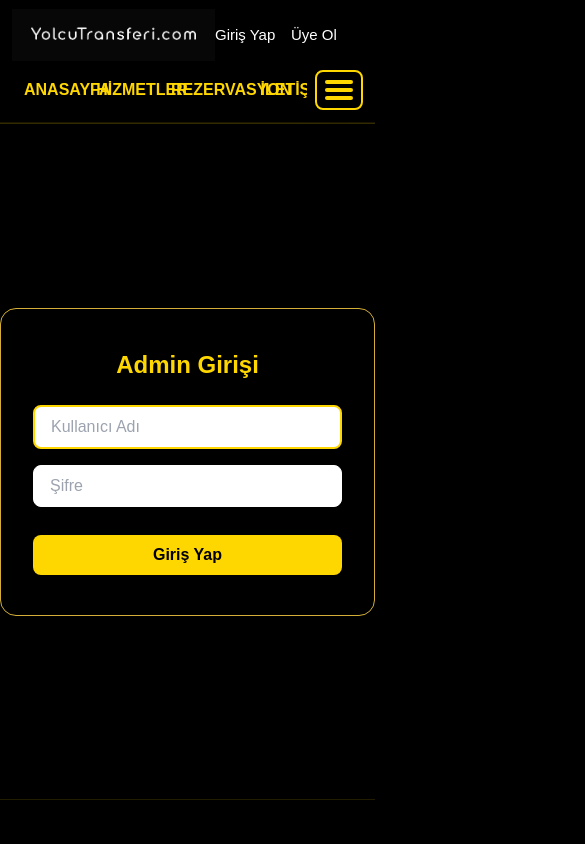
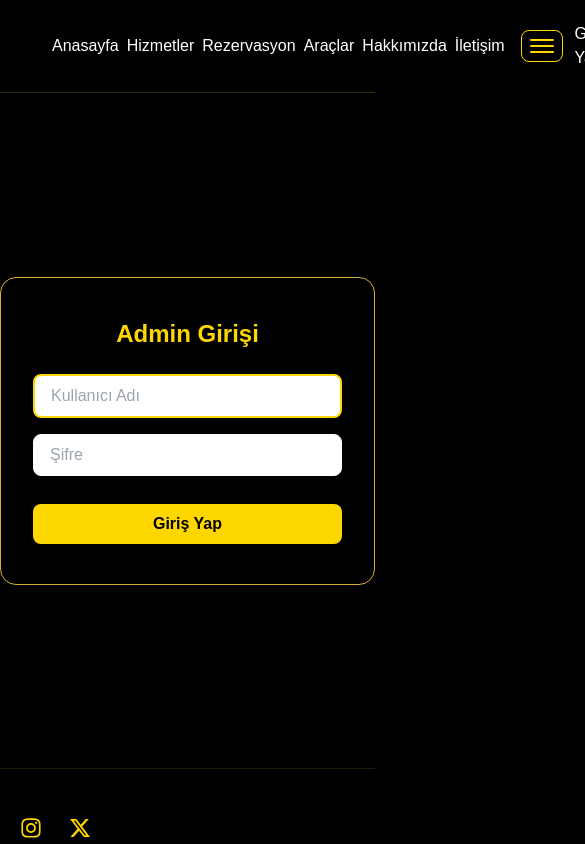
Before and after one commit to haliltayfur/yolcutransferi, a Next.js app: page /admin in a window 390 px wide. Shown: the top 844 px of the page, 585 px wide, since content can reach past the window. Built offline with nearby package versions, Linux system fonts and the light colour scheme.

Commit message:
Update Header.jsx

```diff
--- a/components/Header.jsx
+++ b/components/Header.jsx
@@ -5,7 +5,7 @@ import Image from "next/image";
 import { FaWhatsapp, FaInstagram } from "react-icons/fa";
 import { SiX } from "react-icons/si";
 
-// Menü tanımları
+// Menü
 const desktopMenu = [
   { name: "Anasayfa", href: "/" },
   { name: "Hizmetler", href: "/hizmetler" },
@@ -13,25 +13,6 @@ const desktopMenu = [
   { name: "Araçlar", href: "/araclar" },
   { name: "Hakkımızda", href: "/hakkimizda" },
   { name: "İletişim", href: "/iletisim" },
-];
-const desktopBurger = [
-  { name: "Araçlar", href: "/araclar" },
-  { name: "Şoför Başvurusu", href: "/sofor-basvuru" },
-  { name: "İş Birliği", href: "/is-birligi" },
-  { name: "Firma Başvurusu", href: "/firma-basvuru" },
-  { name: "Aracı Başvurusu", href: "/araci-basvuru" },
-];
-const mobileMenu = [
-  { name: "Anasayfa", href: "/" },
-  { name: "Hizmetler", href: "/hizmetler" },
-  { name: "Rezervasyon", href: "/rezervasyon" },
-  { name: "İletişim", href: "/iletisim" },
-];
-const mobileBurger = [
-  { name: "Araçlar", href: "/araclar" },
-  { name: "Şoför Başvurusu", href: "/sofor-basvuru" },
-  { name: "Hakkımızda", href: "/hakkimizda" },
-  { name: "S.S.S.", href: "/sss" },
 ];
 
 export default function Header() {
@@ -78,36 +59,31 @@ export default function Header() {
   }, [menuOpen]);
 
   return (
-    <header className="w-full bg-black backdrop-blur-md shadow-2xl z-40 relative border-b border-[#FFD70033]">
-      {isDesktop ? (
-        <div className="flex items-center justify-between px-6 lg:px-14 py-2 w-full" style={{ minHeight: 100 }}>
+    <header className="w-full bg-black backdrop-blur-md shadow-lg z-40 relative border-b border-[#FFD70033]">
+      <div className="flex items-center justify-between px-7 lg:px-16 py-2 w-full" style={{ minHeight: 86 }}>
         {/* Logo */}
-          <Link href="/" className="flex items-center min-w-0" style={{ height: "90px" }}>
+        <Link href="/" className="flex items-center min-w-0" style={{ height: "76px" }}>
           <Image
             src="/LOGO.png"
             alt="Logo"
-              width={260}
-              height={90}
+            width={185}
+            height={76}
             priority
             style={{
               width: "auto",
-                height: "82px",
-                maxHeight: "90px",
+              height: "54px",
+              maxHeight: "76px",
               objectFit: "contain"
             }}
           />
         </Link>
         {/* Menü */}
-          <nav className="flex items-center gap-3 flex-shrink-0 ml-6">
-            {desktopMenu.map((item, i) => (
+        <nav className="flex items-center gap-2 flex-shrink-0 ml-6">
+          {desktopMenu.map((item) => (
             <Link
               key={item.href}
               href={item.href}
-                className="text-gold px-4 py-2 font-extrabold text-[20px] hover:bg-[#ffd70016] hover:text-yellow-300 transition-colors duration-150 rounded-xl tracking-wide shadow-sm uppercase"
-                style={{
-                  marginRight: i !== desktopMenu.length - 1 ? 4 : 0,
-                  letterSpacing: ".03em"
-                }}
+              className="header-menu-link"
             >
               {item.name}
             </Link>
@@ -115,208 +91,94 @@ export default function Header() {
           {/* Hamburger */}
           <button
             ref={burgerRef}
-              className="flex flex-col gap-1 p-2 rounded-lg border-2 border-gold bg-[#0a0a0a] hover:scale-105 transition-all duration-150 ml-2 shadow-xl"
+            className="flex flex-col gap-1 p-2 rounded-lg border border-gold bg-black/70 ml-2"
             onClick={() => setMenuOpen(!menuOpen)}
             aria-label="Menü"
           >
-              <span className="block w-8 h-1 bg-gold rounded-xl transition-all"></span>
-              <span className="block w-8 h-1 bg-gold rounded-xl transition-all"></span>
-              <span className="block w-8 h-1 bg-gold rounded-xl transition-all"></span>
+            <span className="block w-6 h-0.5 bg-gold rounded"></span>
+            <span className="block w-6 h-0.5 bg-gold rounded"></span>
+            <span className="block w-6 h-0.5 bg-gold rounded"></span>
           </button>
         </nav>
         {/* Sağda giriş/üye ol + sosyal */}
-          <div className="flex items-center gap-4 ml-5">
+        <div className="flex items-center gap-3 ml-3">
           <Link
             href="/login"
-              className="lux-btn"
-              style={{ minWidth: 98, fontWeight: 800 }}
+            className="header-btn"
           >
             Giriş Yap
           </Link>
           <Link
             href="/register"
-              className="lux-btn lux-btn-outline"
-              style={{ minWidth: 98, fontWeight: 800 }}
+            className="header-btn header-btn-outline"
           >
             Üye Ol
           </Link>
-            <a href="https://wa.me/905395267569" target="_blank" rel="noopener noreferrer" className="social-icon">
+          <a href="https://wa.me/905395267569" target="_blank" rel="noopener noreferrer" className="header-social">
             <FaWhatsapp className="w-7 h-7" />
           </a>
-            <a href="https://www.instagram.com/yolcutransferi/" target="_blank" rel="noopener noreferrer" className="social-icon">
+          <a href="https://www.instagram.com/yolcutransferi/" target="_blank" rel="noopener noreferrer" className="header-social">
             <FaInstagram className="w-7 h-7" />
           </a>
-            <a href="https://x.com/yolcutransferi" target="_blank" rel="noopener noreferrer" className="social-icon">
+          <a href="https://x.com/yolcutransferi" target="_blank" rel="noopener noreferrer" className="header-social">
             <SiX className="w-7 h-7" />
           </a>
         </div>
-          {/* Hamburger açılır menü */}
-          {menuOpen && (
-            <nav
-              ref={menuBoxRef}
-              className="absolute bg-[#1b1a17] border-2 border-gold rounded-2xl shadow-2xl animate-fade-in"
-              style={{
-                top: menuCoords.top + 2,
-                left: menuCoords.left,
-                minWidth: 220,
-                maxWidth: 260,
-                zIndex: 99,
-              }}
-            >
-              <div className="flex flex-col gap-0 py-2">
-                {desktopBurger.map((item) => (
-                  <Link
-                    key={item.href}
-                    href={item.href}
-                    className="py-2 px-6 border-b border-gold last:border-0 hover:bg-black/50 transition text-gold font-semibold text-[17px] tracking-tight"
-                    onClick={() => setMenuOpen(false)}
-                  >
-                    {item.name}
-                  </Link>
-                ))}
       </div>
-            </nav>
-          )}
-        </div>
-      ) : (
-        <>
-          {/* Mobil: Logo + Giriş/Üye Ol */}
-          <div className="flex items-center justify-between px-3 pt-2 pb-1 w-full" style={{ minHeight: 66 }}>
-            <Link href="/" className="flex items-center">
-              <Image
-                src="/LOGO.png"
-                alt="Logo"
-                width={135}
-                height={55}
-                priority
-                style={{
-                  width: "auto",
-                  height: "54px",
-                  minWidth: "90px",
-                  maxHeight: "66px",
-                  objectFit: "contain"
-                }}
-              />
-            </Link>
-            <div className="flex gap-1 flex-shrink-0">
-              <Link
-                href="/login"
-                className="lux-btn min-w-[72px] py-1.5 text-[15px]"
-              >
-                Giriş Yap
-              </Link>
-              <Link
-                href="/register"
-                className="lux-btn lux-btn-outline min-w-[72px] py-1.5 text-[15px]"
-              >
-                Üye Ol
-              </Link>
-            </div>
-          </div>
-          {/* Menü + Hamburger */}
-          <div className="flex items-center justify-between px-3 pt-1 pb-1 w-full">
-            <nav className="flex flex-row items-center gap-1 justify-start overflow-x-auto flex-1">
-              {mobileMenu.map((item) => (
-                <Link
-                  key={item.href}
-                  href={item.href}
-                  className="text-gold px-3 py-1 font-bold text-[16px] hover:bg-[#ffd70011] hover:text-yellow-300 transition-colors rounded-lg whitespace-nowrap uppercase"
-                  style={{ minWidth: 54, textAlign: "center" }}
-                >
-                  {item.name}
-                </Link>
-              ))}
-            </nav>
-            {/* Hamburger */}
-            <button
-              ref={burgerRef}
-              className="flex flex-col gap-1 p-2 rounded-lg border-2 border-gold bg-black/90 ml-2 shadow-xl hover:scale-110 transition-all duration-150"
-              onClick={() => setMenuOpen(!menuOpen)}
-              aria-label="Menü"
-            >
-              <span className="block w-7 h-1 bg-gold rounded-xl transition-all"></span>
-              <span className="block w-7 h-1 bg-gold rounded-xl transition-all"></span>
-              <span className="block w-7 h-1 bg-gold rounded-xl transition-all"></span>
-            </button>
-            {/* Hamburger açılır menü */}
-            {menuOpen && (
-              <nav
-                ref={menuBoxRef}
-                className="absolute bg-[#1b1a17] border-2 border-gold rounded-2xl shadow-2xl animate-fade-in"
-                style={{
-                  top: menuCoords.top + 2,
-                  left: menuCoords.left,
-                  minWidth: 210,
-                  maxWidth: 235,
-                  zIndex: 99,
-                }}
-              >
-                <div className="flex flex-col gap-0 py-2">
-                  {mobileBurger.map((item) => (
-                    <Link
-                      key={item.href}
-                      href={item.href}
-                      className="py-2 px-6 border-b border-gold last:border-0 hover:bg-black/50 transition text-gold font-semibold text-[16px] tracking-tight"
-                      onClick={() => setMenuOpen(false)}
-                    >
-                      {item.name}
-                    </Link>
-                  ))}
-                </div>
-              </nav>
-            )}
-          </div>
-        </>
-      )}
-      <div className="w-full mt-2" style={{ borderBottom: "0.5px solid rgba(255,215,0,0.10)" }}></div>
       <style jsx>{`
-        .text-gold { color: #FFD700; }
-        .bg-gold { background: #FFD700; }
-        .border-gold { border-color: #FFD700 !important; }
-        .lux-btn {
-          background: linear-gradient(90deg, #FFD700 65%, #fff8c0 100%);
-          color: #101010;
-          font-weight: 900;
-          font-size: 1.08rem;
-          border-radius: 16px;
-          box-shadow: 0 4px 20px 0 rgba(255,215,0,0.14);
+        .header-menu-link {
+          color: #eaeaea;
+          font-size: 18.5px;
+          font-weight: 700;
+          letter-spacing: .01em;
+          padding: 10px 16px;
+          border-radius: 10px;
+          transition: color 0.18s, background 0.18s;
+          margin-right: 4px;
+        }
+        .header-menu-link:hover {
+          color: #FFD700;
+          background: #1a1a1a;
+        }
+        .header-btn {
+          background: linear-gradient(90deg, #FFD700 60%, #fff7be 100%);
+          color: #181818;
+          font-weight: 800;
+          font-size: 1.05rem;
+          border-radius: 14px;
+          box-shadow: 0 3px 14px 0 rgba(255,215,0,0.12);
           border: none;
-          padding: 0.55rem 1.4rem;
-          transition: all .18s cubic-bezier(.32,1.56,.68,1.11);
-          letter-spacing: .02em;
+          padding: 0.48rem 1.26rem;
+          transition: all .17s cubic-bezier(.32,1.56,.68,1.11);
+          letter-spacing: .01em;
         }
-        .lux-btn:hover {
-          background: linear-gradient(90deg, #ffe567 30%, #FFD700 80%);
+        .header-btn:hover {
+          background: linear-gradient(90deg, #fff7be 10%, #FFD700 100%);
           color: #191919;
-          box-shadow: 0 2px 20px 0 rgba(255,215,0,0.32), 0 1.5px 8px rgba(0,0,0,0.08);
-          transform: translateY(-2px) scale(1.035);
+          box-shadow: 0 2px 16px 0 rgba(255,215,0,0.22);
         }
-        .lux-btn-outline {
+        .header-btn-outline {
           background: #191919;
           color: #FFD700;
           border: 2px solid #FFD700;
         }
-        .lux-btn-outline:hover {
+        .header-btn-outline:hover {
           background: linear-gradient(90deg, #FFD700 70%, #fff8c0 100%);
           color: #191919;
-          box-shadow: 0 2px 20px 0 rgba(255,215,0,0.22);
         }
-        .social-icon {
+        .header-social {
           color: #FFD700;
-          margin-left: 2px;
-          margin-right: 2px;
           border-radius: 50%;
           padding: 7px;
           transition: box-shadow 0.18s, color 0.15s;
-          box-shadow: 0 0 0 rgba(255,215,0,0);
         }
-        .social-icon:hover {
+        .header-social:hover {
           color: #fff8c0;
-          box-shadow: 0 0 10px 3px #FFD70077;
+          box-shadow: 0 0 12px 3px #FFD70077;
           background: #161616;
         }
-        .animate-fade-in { animation: fadeIn .23s; }
-        @keyframes fadeIn { from { opacity: 0; transform: translateY(-12px);} to { opacity: 1; transform: translateY(0);} }
+        .bg-gold { background: #FFD700; }
+        .border-gold { border-color: #FFD700 !important; }
       `}</style>
     </header>
   );
```
Lines whose indentation alone changed are shown as unchanged.
